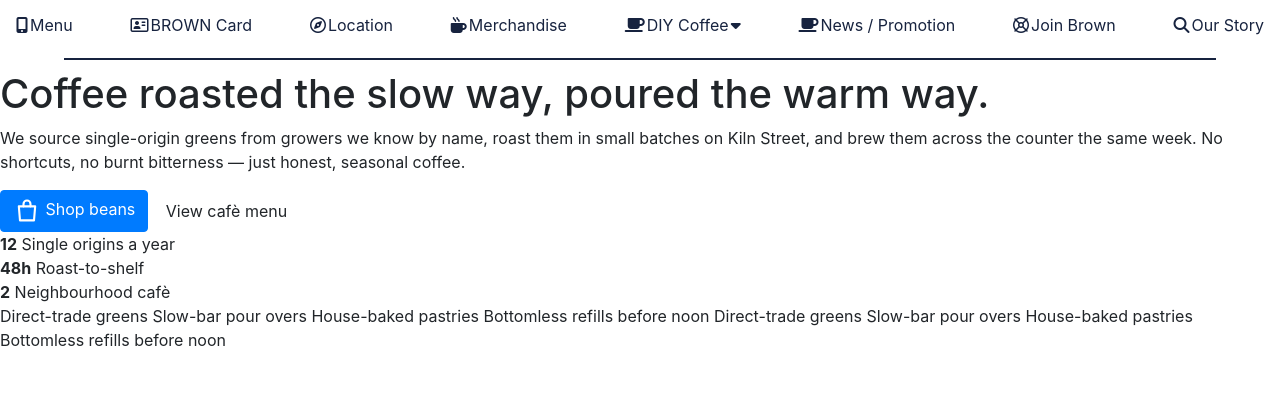
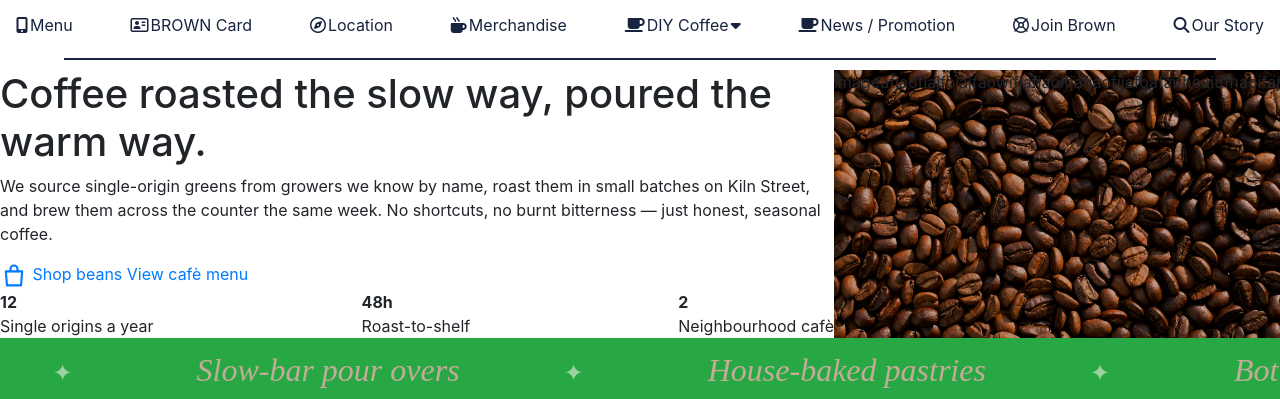
Before and after one commit to denakh90-rgb/Project-7-15-8-30-cafe-, a plain HTML site: page index.html in a window 1280 px wide. Shown: the part 214-613 px from the top of the page. Drawn offline with nearby package versions, Linux system fonts and the light colour scheme.

Commit message:
finished body

```diff
--- a/css/body.css
+++ b/css/body.css
@@ -1,4 +1,4 @@
-body {
+/* body {
     background-color: white;
     color: #fbf6ee;
     font-family: sans-serif;
@@ -111,12 +111,13 @@ body {
     position: absolute;
     inset: 0;
     background: linear-gradient(to right, #221510 0%, transparent 28%);
-}
+} */
 
 .strip {
-    background: #6F7F57;
+    /* background: #6F7F57; */
+    /* padding-top: 10px; */
     overflow: hidden;
-    padding: 10px 0;
+    /* padding: 10px 0; */
 }
 
 .scroll {
--- a/index.html
+++ b/index.html
@@ -12,7 +12,7 @@
     <link rel="stylesheet" href="css/menu-card.css">
     <link rel="stylesheet" href="css/footer.css">
     <!-- close this link to access with bootstap -->
-    <!-- <link rel="stylesheet" href="css/body.css"> -->
+    <link rel="stylesheet" href="css/body.css">
     <!-- added link bootstap to work with bootstrap -->
     <link href="https://cdn.jsdelivr.net/npm/bootstrap@6.0.0-alpha.1/dist/css/bootstrap.min.css" rel="stylesheet"
         integrity="sha384-B/GM4XqrwHnWXNOWMbloTmrYXZg10cakYGmpfsR/bbzQ6JAJI4ihuyADKLnBgrCe" crossorigin="anonymous">
@@ -54,14 +54,15 @@
     <div class="nav-line"></div>
     <main>
         <!-- started with this first -->
-        <section class="hero">
-            <div class="hero-text">
-                <h1>Coffee roasted the slow way, poured the warm way.</h1>
-                <p>We source single-origin greens from growers we know by name, roast them in small batches on Kiln
+        <section class="d-flex">
+            <div class="hero-text bg-subtle-warning">
+                <h1>Coffee roasted the <span class="fg-emphasis-warning">slow</span> way, poured the warm way.</h1>
+                <p class="fg-emphasis-warning">We source single-origin greens from growers we know by name, roast them
+                    in small batches on Kiln
                     Street, and brew them across the counter the same week. No shortcuts, no burnt bitterness — just
                     honest, seasonal coffee.</p>
                 <div class="buttons">
-                    <a href="#" class="btn btn-primary">
+                    <a href="#" class="btn-solid theme-success">
                         <svg width="28" height="28" viewBox="0 0 24 24" fill="none" stroke="currentColor"
                             stroke-width="1.8" stroke-linecap="round" stroke-linejoin="round" aria-hidden="true">
                             <path d="M5 8h14l-1 12H6L5 8Z" />
@@ -69,28 +70,33 @@
                         </svg>
                         Shop beans
                     </a>
-                    <a href="#menu" class="btn btn-outline">View cafè menu</a>
+                    <a href="#menu" class="btn-subtle theme-warning">View cafè menu</a>
                 </div>
 
-                <div class="stats">
-                    <div class="stat">
-                        <strong>12</strong>
+                <div class="d-flex flex-row fg-emphasis-warning justify-content-between">
+                    <div class="d-flex flex-column">
+                        <strong class="fs-xl">12</strong>
                         <span>Single origins a year</span>
                     </div>
-                    <div class="stat">
-                        <strong>48h</strong>
+                    <div class="d-flex flex-column">
+                        <strong class="fs-xl">48h</strong>
                         <span>Roast-to-shelf</span>
                     </div>
-                    <div class="stat">
-                        <strong>2</strong>
+                    <div class="d-flex flex-column">
+                        <strong class="fs-xl">2</strong>
                         <span>Neighbourhood cafè</span>
                     </div>
                 </div>
             </div>
-            <div class="hero-image"></div>
+            <div class="" style="
+                 background: url(../image/coffee.jpg) center / cover no-repeat,
+        radial-gradient(circle at 30% 30%, #7a4a2b 0 8%, transparent 9%) 0 0 / 70px 70px,
+        radial-gradient(circle at 70% 70%, #5a3320 0 10%, transparent 11%) 0 0 / 90px 90px,
+        #3a2416;">imageafjaofiajfoiajfaowifjafjaoifjafjaofijafoafaifheaiufhaoifaj
+        </div>
         </section>
-        <div class="strip">
-            <div class="scroll">
+        <div class="strip m-10">
+            <div class="scroll bg-success p-2">
                 <span>Direct-trade greens</span>
                 <span>Slow-bar pour overs</span>
                 <span>House-baked pastries</span>
@@ -102,6 +108,8 @@
             </div>
         </div>
     </main>
+    <!-- end here -->
+
 
     <section id="menu" class="menu-card-section">
         <div class="menu-card-grid">
```
